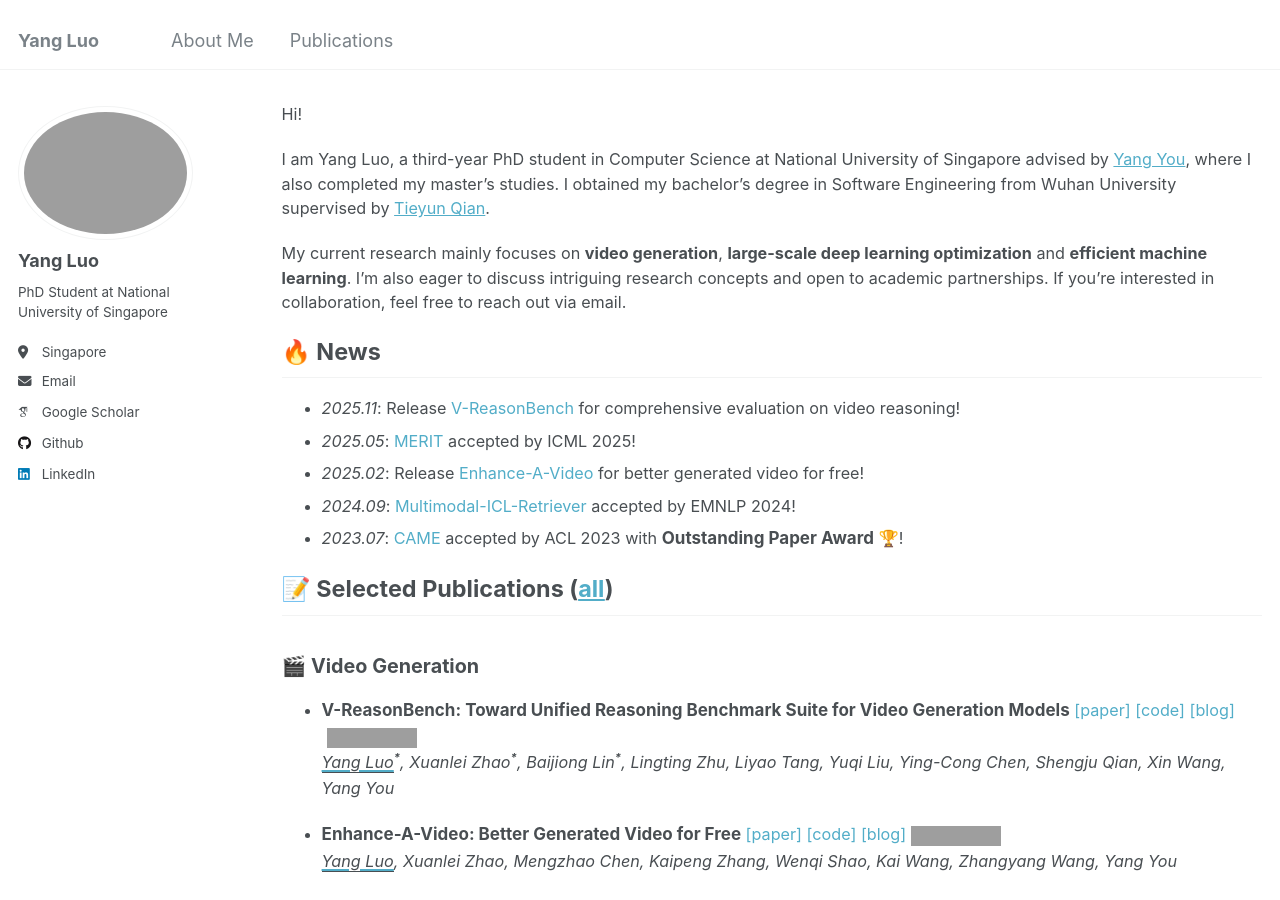
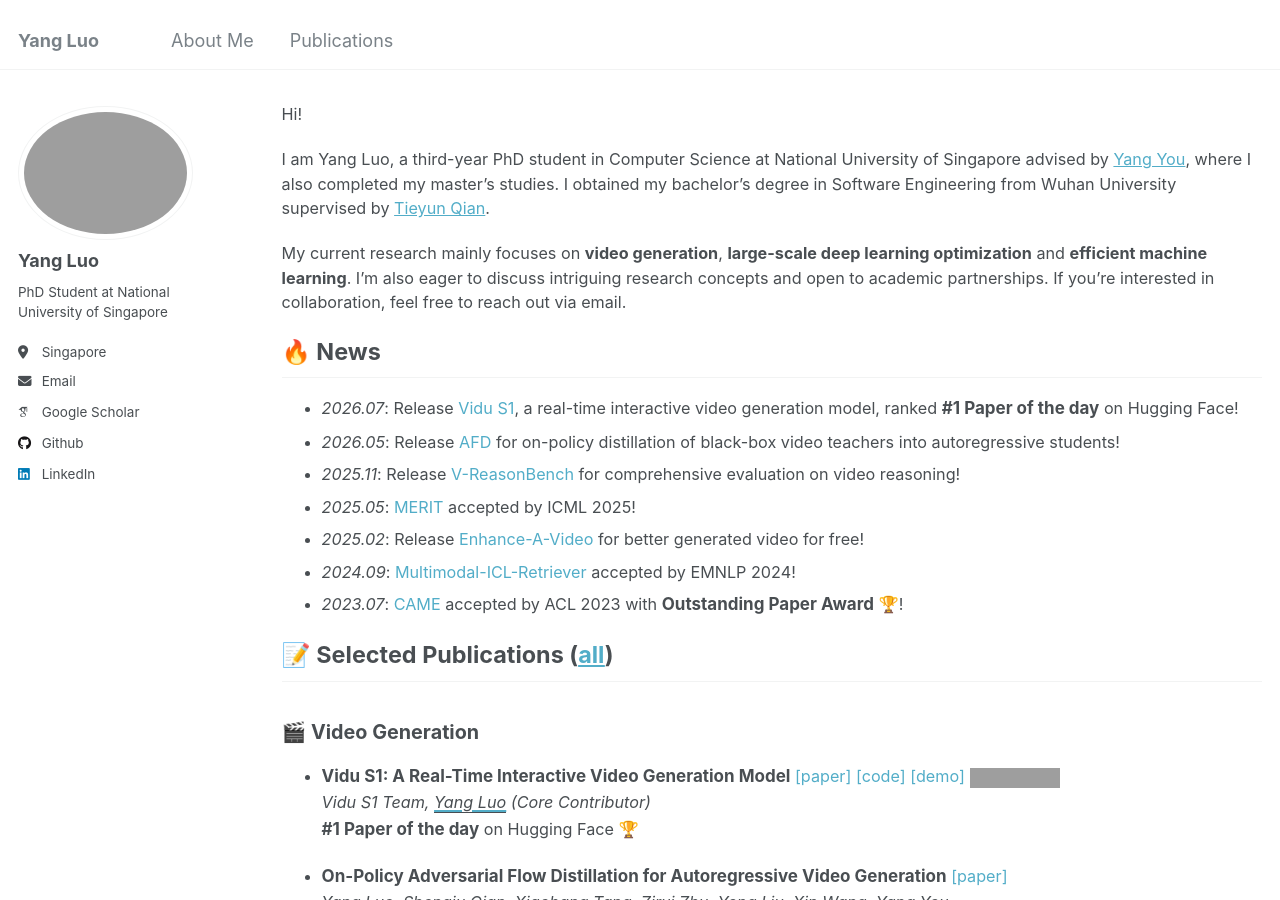
Before and after one commit to yangluo7/yangluo7.github.io, a Jekyll site: the page built from _pages/about.md, in a window 1280 px wide and 900 px high. Built offline with Jekyll 4.4.1, drawn with Linux system fonts in a browser that asks for light colours; some web fonts are replaced; some of the changed text lies outside the part shown; grey boxes are pictures that could not be loaded.

Commit message:
Info Update
Co-authored-by: Cursor <cursoragent@cursor.com>

```diff
--- a/_pages/about.md
+++ b/_pages/about.md
@@ -16,6 +16,8 @@ I am Yang Luo, a third-year PhD student in Computer Science at National Universi
 My current research mainly focuses on  **video generation**, **large-scale deep learning optimization** and **efficient machine learning**. I'm also eager to discuss intriguing research concepts and open to academic partnerships. If you're interested in collaboration, feel free to reach out via email.
 
 # 🔥 News
+- *2026.07*: Release [Vidu S1](https://huggingface.co/papers/2607.03118), a real-time interactive video generation model, ranked **#1 Paper of the day** on Hugging Face!
+- *2026.05*: Release [AFD](https://arxiv.org/abs/2605.26105) for on-policy distillation of black-box video teachers into autoregressive students!
 - *2025.11*: Release [V-ReasonBench](https://oahzxl.github.io/VReasonBench/) for comprehensive evaluation on video reasoning!
 - *2025.05*: [MERIT](https://openreview.net/forum?id=NSxKNNFni0) accepted by ICML 2025!
 - *2025.02*: Release [Enhance-A-Video](https://oahzxl.github.io/Enhance_A_Video/) for better generated video for free!
@@ -28,6 +30,24 @@ My current research mainly focuses on  **video generation**, **large-scale deep
 
 ## 🎬 Video Generation
 <ul>
+  <li>
+    <strong>Vidu S1: A Real-Time Interactive Video Generation Model</strong>
+    <div style="display: inline">
+        <a href="https://arxiv.org/abs/2607.03118"> [paper]</a>
+        <a href="https://github.com/shengshu-ai/Vidu-S1"> [code]</a>
+        <a href="https://www.vidu.com/vidu-stream"> [demo]</a>
+    </div>
+    <img src='https://img.shields.io/github/stars/shengshu-ai/Vidu-S1.svg?style=social&label=Star' alt="sym" height="100%">
+    <div><i>Vidu S1 Team, <u>Yang Luo</u> (Core Contributor)</i></div>
+    <div><strong>#1 Paper of the day</strong> on Hugging Face 🏆</div>
+  </li>
+  <li>
+    <strong>On-Policy Adversarial Flow Distillation for Autoregressive Video Generation</strong>
+    <div style="display: inline">
+        <a href="https://arxiv.org/abs/2605.26105"> [paper]</a>
+    </div>
+    <div><i><u>Yang Luo</u>, Shengju Qian, Xiaohang Tang, Zirui Zhu, Yong Liu, Xin Wang, Yang You</i></div>
+  </li>
   <li>
     <strong>V-ReasonBench: Toward Unified Reasoning Benchmark Suite for Video Generation Models</strong>
     <div style="display: inline">
```
